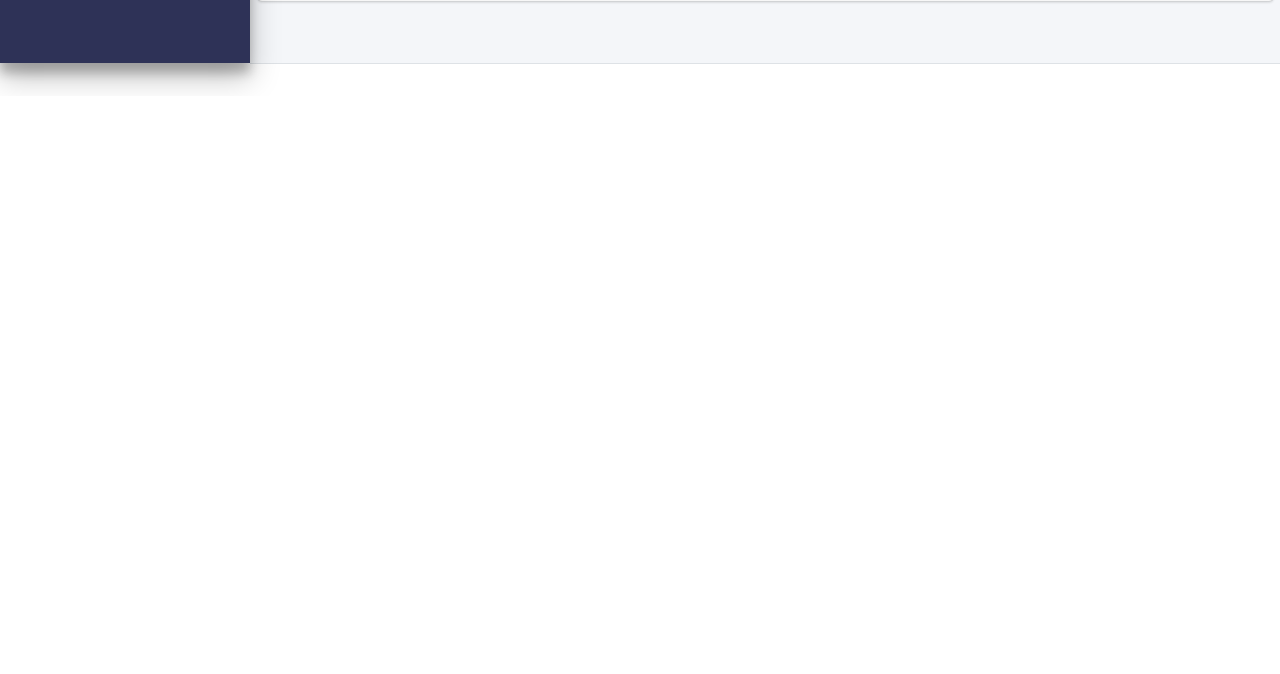
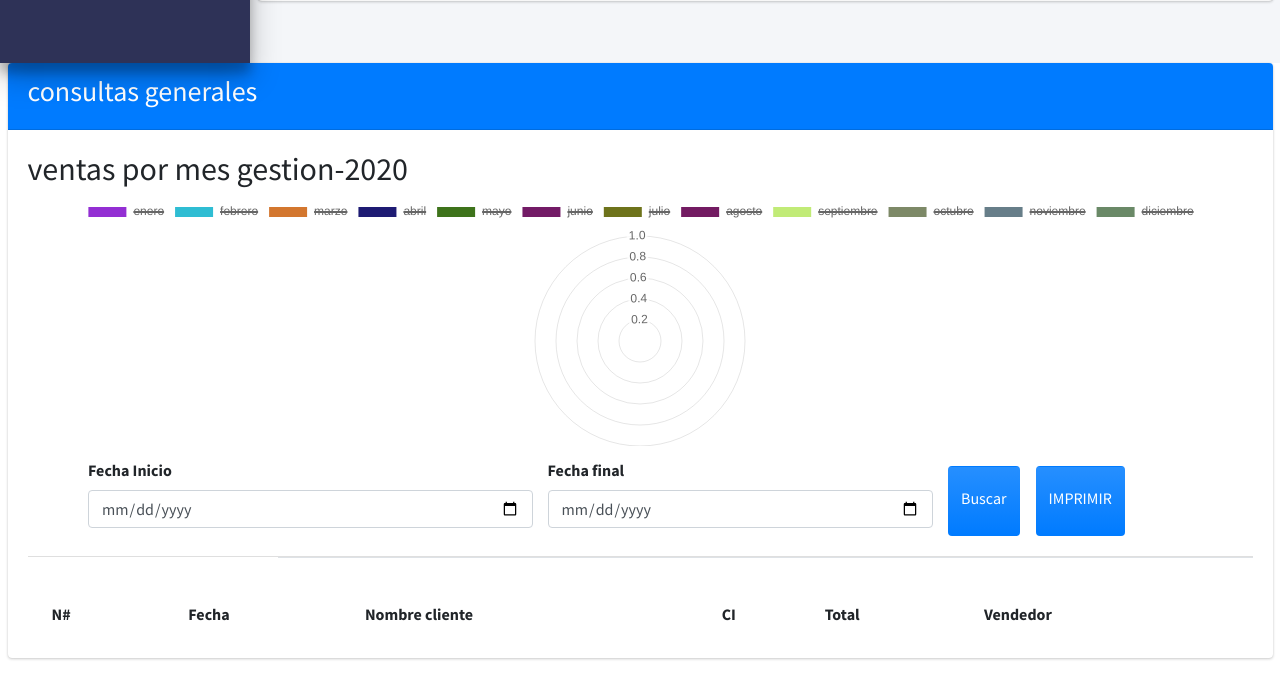
Before and after one commit to GuidoApaza/Control-Inteligente, a PHP site: page /vista/adm_consultasprod.php in a window 1280 px wide. Shown: the part 704-1378 px from the top of the page. Before the commit the page ends 793 px from the top, so only its background shows below. Run offline with PHP 8.4, Linux system fonts and the light colour scheme; the visitor is signed in with stand-in values (Sample User, id 1); data that the repository does not hold is empty.

Commit message:
Consultas nuevas

```diff
--- a/vista/adm_consultasprod.php
+++ b/vista/adm_consultasprod.php
@@ -157,7 +157,53 @@ if ($_SESSION['us_tipo']==3 || $_SESSION['us_tipo']==1){
           </div>
 
 		</div>
+		</section>
+	    <div class="container-fluid">
+		<div class="card card-primary">
+         <div class="card-header">
+          <h3>consultas generales</h3>
+          </div>
+		  <div class="card-body">
+		  <div class="row">
+		  <div class="col-md-12">
+		  <h2> ventas por mes gestion-2020</h2>
+		  <div class="chart-responsive">
+		  	<canvas id='Grafico1'style="min-height:250px; height: 250px; max-height: 250px; max-width: 100%;"></canvas>
+	    					</div>
+	    					<div class="card-body p-0">
+	    						<div class="tab-content">
+	    							<div class="tab-pane active" id="laboratorio">
+	    									<div class="card-header">
+	    										<form id="form-fecha">
+									      			<div class="row">
+									      				<div class="form-group col-5 pl-5">
+										      				<label for="fecha"class="center">Fecha Inicio</label>
+										      				<input id="fecha_inicio" type="date" class="form-control" placeholder="Ingrese fecha Inicio" required>
+										      			</div>
+										      			<div class="form-group col-4">
+										      				<label for="fecha">Fecha final</label>
+										      				<input id="fecha_final" type="date" class="form-control" placeholder="Ingrese fecha final" required>
+										      			</div>
+										      			 <button type="submit" class="btn bg-gradient-primary float-right m-2 pt-lg-0">Buscar</button>
+										      			 <button type="button" class="imprimir_reporte btn bg-gradient-primary float-right m-2 pt-lg-0">IMPRIMIR</button>
 
+										      		</div>
+									      		</form>
+	    									</div>
+	    									<div class="card-body p-0 table-responsive">
+	    										<table id="tabla_venta" class="table table-borderless" style="width:100%">
+											        <thead>
+											            <tr>
+											                <th>N#</th>
+											                <th>Fecha</th>
+											                <th>Nombre cliente</th>
+											                <th>CI</th>
+											                <th>Total</th>
+											                <th>Vendedor</th>
+											            </tr>
+											        </thead>
+		  </div>
+     	 </div>
 
 	  </div>
 	  <!-- /.content-wrapper -->
```
